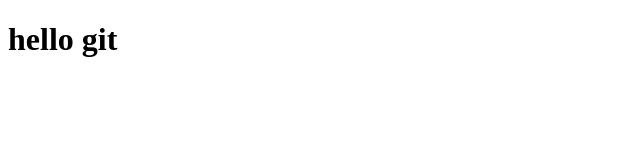
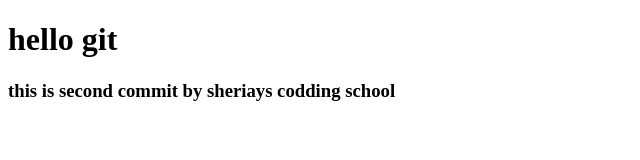
Before and after one commit to lokendrapandey/gitdemolp, a plain HTML site: page index.html in a window 1280 px wide. Shown: the whole page, without its empty margins (0-640 px from the left). Drawn offline with Linux system fonts and the light colour scheme.

Commit message:
Update index.html

```diff
--- a/index.html
+++ b/index.html
@@ -7,5 +7,6 @@
 </head>
 <body>
     <h1>hello git</h1>
+    <h3>this is second commit by sheriays codding school</h3>
 </body>
 </html>
```
